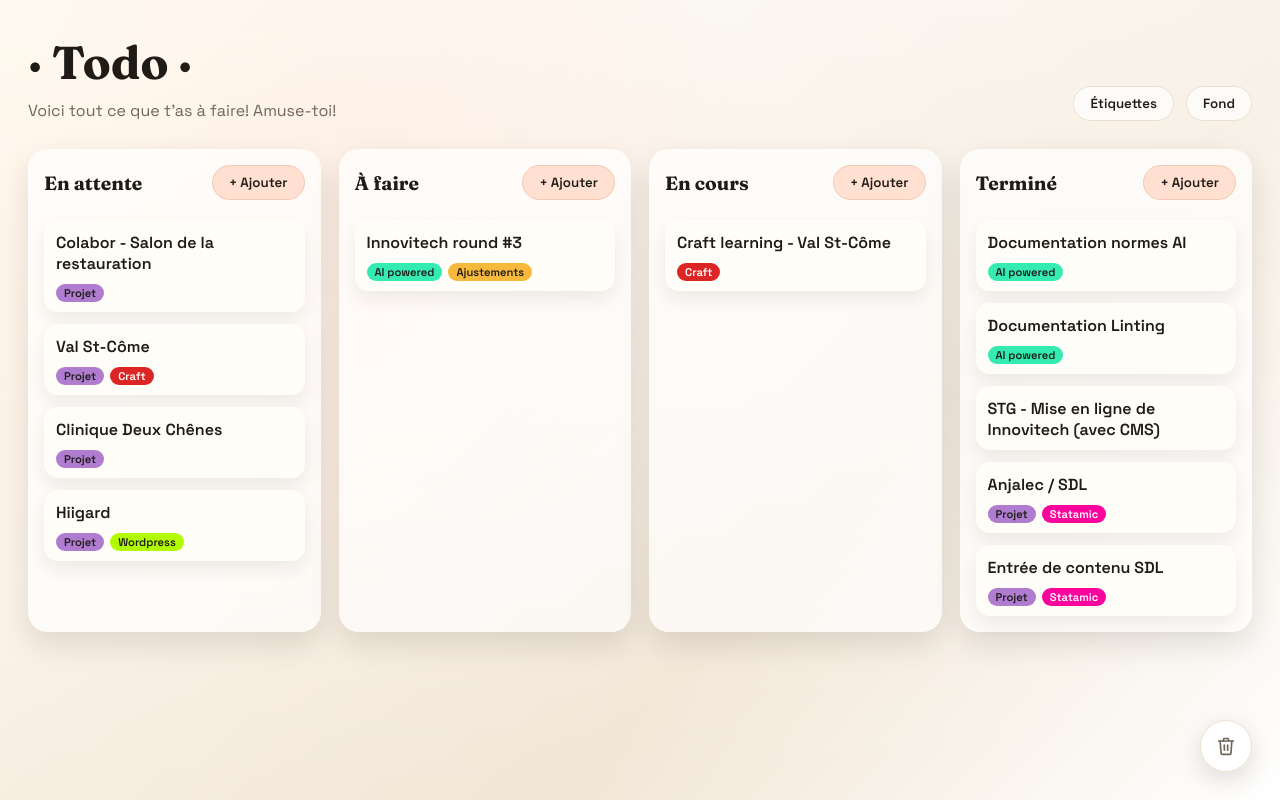
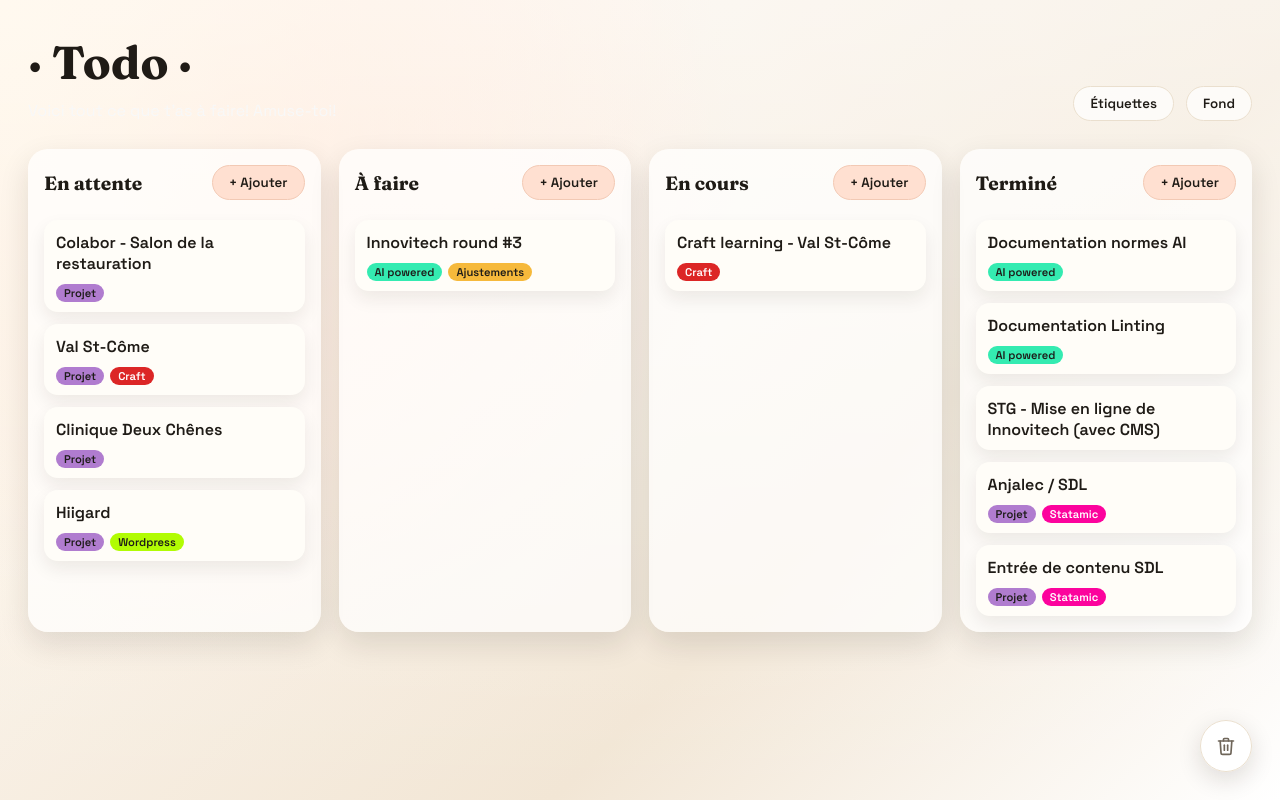
Before and after one commit to JohnnySeb/todo, a Flask app: page / in a window 1280 px wide. Run offline with Flask 3, Linux system fonts and the light colour scheme.

Commit message:
feat: update color variables for improved accessibility and styling

```diff
--- a/static/css/base.css
+++ b/static/css/base.css
@@ -7,6 +7,7 @@
   --accent-soft: #ffe0d1;
   --card: #fffdf8;
   --card-border: #eadfce;
+  --white: #f8f8f8;
   --shadow: 0 12px 30px rgba(32, 24, 14, 0.12);
   --radius-lg: 20px;
   --radius-md: 14px;
--- a/static/css/layout.css
+++ b/static/css/layout.css
@@ -27,7 +27,7 @@ h1 {
 }
 
 .subtitle {
-  color: var(--muted);
+  color: var(--white);
   margin: 0;
   max-width: 420px;
 }
```
